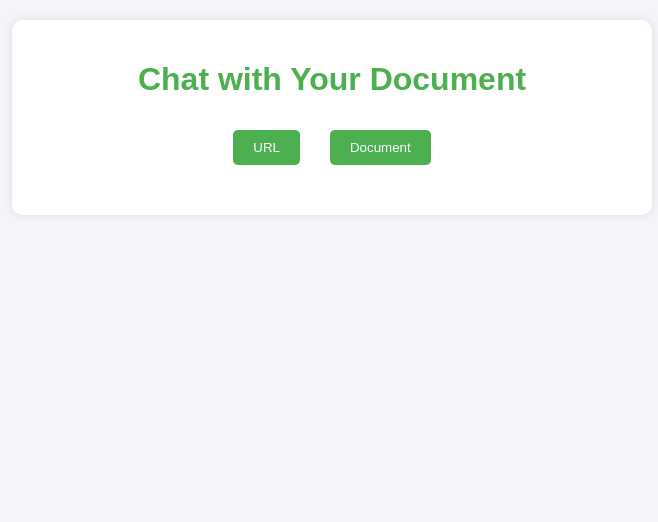
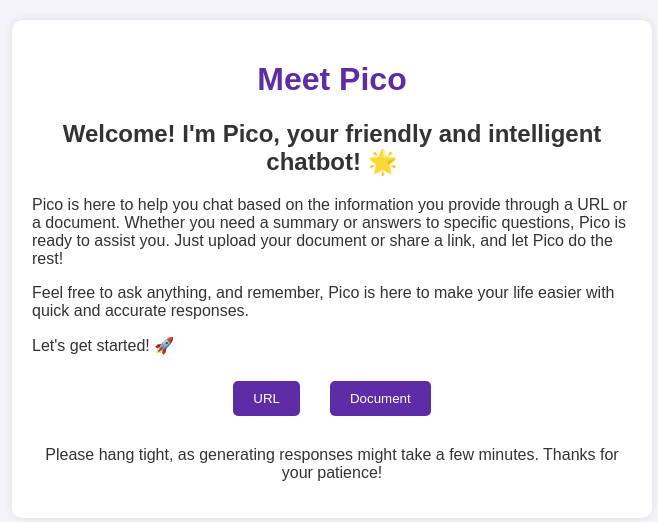
Before and after one commit to PrishaAnand04/Chat_With_Document, a Flask app: page / in a window 1280 px wide. Shown: the top 522 px of the page, without its empty margins (308-966 px from the left). Run offline with Flask 3, Linux system fonts and the light colour scheme.

Commit message:
Update front_end

```diff
--- a/static/front_end.css
+++ b/static/front_end.css
@@ -15,12 +15,12 @@ body {
 }
 
 h1 {
-    color: #4CAF50;
+    color: #5e2ca5;
     text-align: center;
 }
 
 button {
-    background-color: #4CAF50;
+    background-color: #5e2ca5;
     color: white;
     padding: 10px 20px;
     margin: 10px 5px;
@@ -30,7 +30,7 @@ button {
 }
 
 button:hover {
-    background-color: #45a049;
+    background-color: #6d3eb5;
 }
 
 input[type="text"], textarea, input[type="file"] {
@@ -58,7 +58,7 @@ label {
 #documentInput {
     display: flex;
     justify-content: center;
-    gap: 20px; /* Adjust this value for the desired spacing */
+    gap: 20px;
     margin-bottom: 20px;
 }
 
--- a/templates/front_end.html
+++ b/templates/front_end.html
@@ -8,7 +8,15 @@
 </head>
 <body>
     <div class="container">
-        <h1>Chat with Your Document</h1>
+        <h1>Meet Pico</h1>
+
+        <div class="intro">
+            <center>
+            <h2>Welcome! I'm Pico, your friendly and intelligent chatbot! 🌟</h2></center>
+            <p>Pico is here to help you chat based on the information you provide through a URL or a document. Whether you need a summary or answers to specific questions, Pico is ready to assist you. Just upload your document or share a link, and let Pico do the rest!</p>
+            <p>Feel free to ask anything, and remember, Pico is here to make your life easier with quick and accurate responses.</p>
+            <p>Let's get started! 🚀</p>
+        </div>
 
         <div id="documentInput">
             <button class="option" onclick="showInput('url')">URL</button>
@@ -42,6 +50,12 @@
             <label for="answer">Answer:</label><br>
             <textarea id="answer" readonly></textarea>
         </div>
+
+        <div class="footer">
+            <center>
+            <p>Please hang tight, as generating responses might take a few minutes. Thanks for your patience!</p>
+        </center>
+        </div>
     </div>
 
     <script src="static\front_end.js"></script>
```
